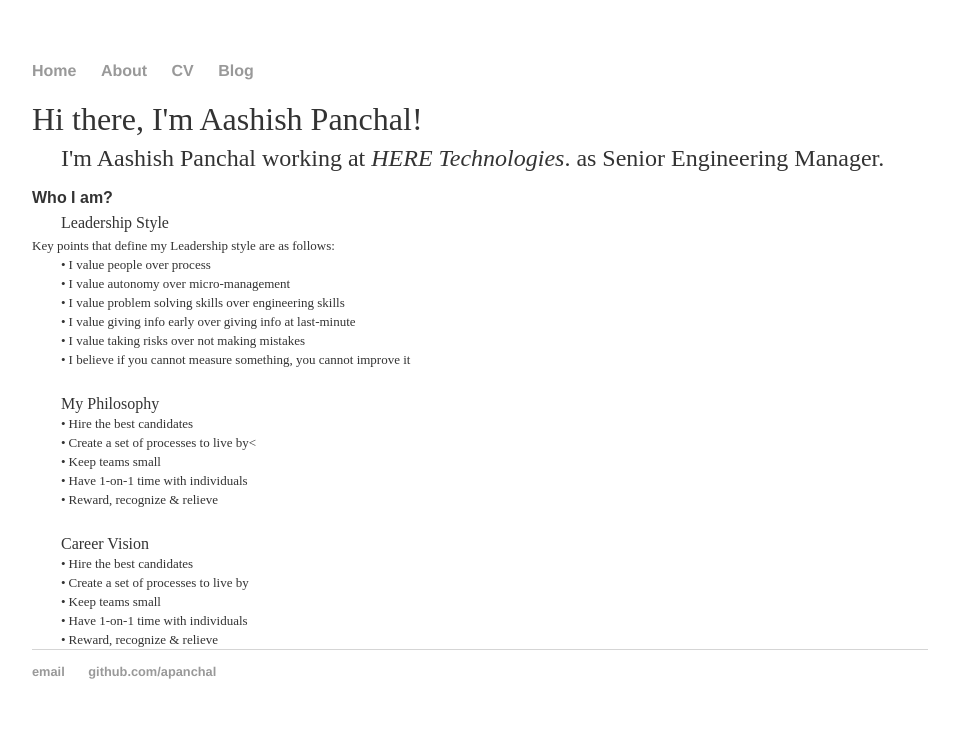
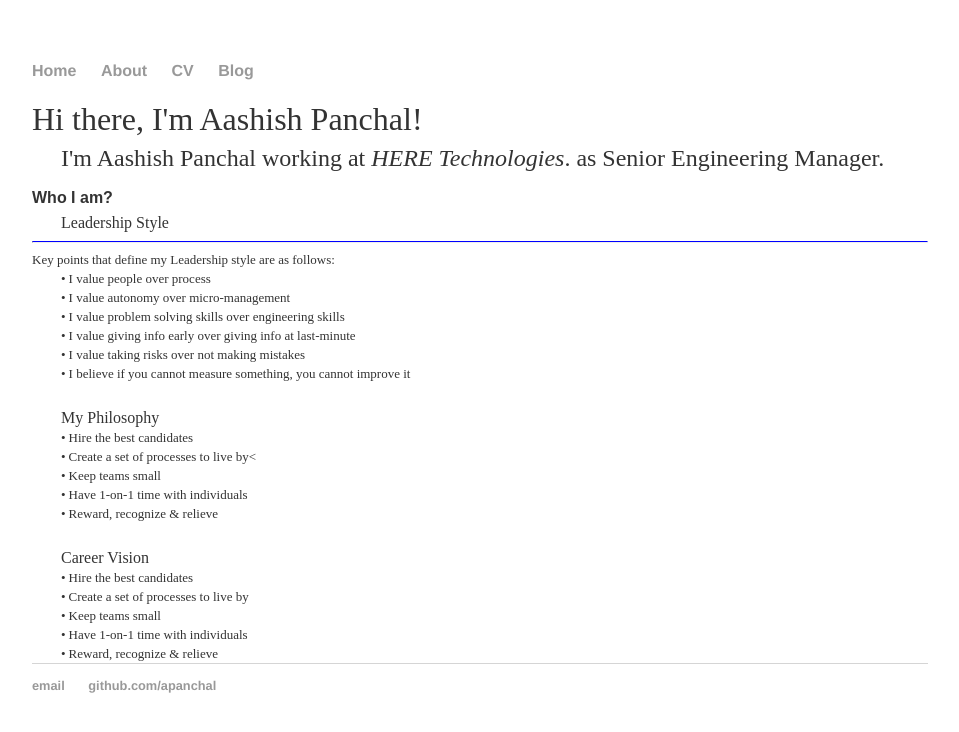
Before and after one commit to apanchal/apanchal.github.io, a Jekyll site: the page built from index.html, in a window 1280 px wide. Shown: the top 732 px of the page, without its empty margins (160-1119 px from the left). Built offline with Jekyll 4.4.1, drawn with Linux system fonts in a browser that asks for light colours.

Commit message:
Update index.html

```diff
--- a/index.html
+++ b/index.html
@@ -10,7 +10,7 @@ title: Aashish Panchal
 		<div>
 			<p class="p8 ft13">Who I am?</p>
 			<p class="p10 ft6">Leadership Style</p>
-			</hr>
+			<hr class="new1">
 			<p class="p5 ft1">Key points that define my Leadership style are as follows:</p>
 			<p class="p20 ft1"><span class="ft1">•</span><span class="ft7">I value people over process</span></p>
 			<p class="p20 ft1"><span class="ft1">•</span><span class="ft7">I value autonomy over micro-management</span></p>
```
